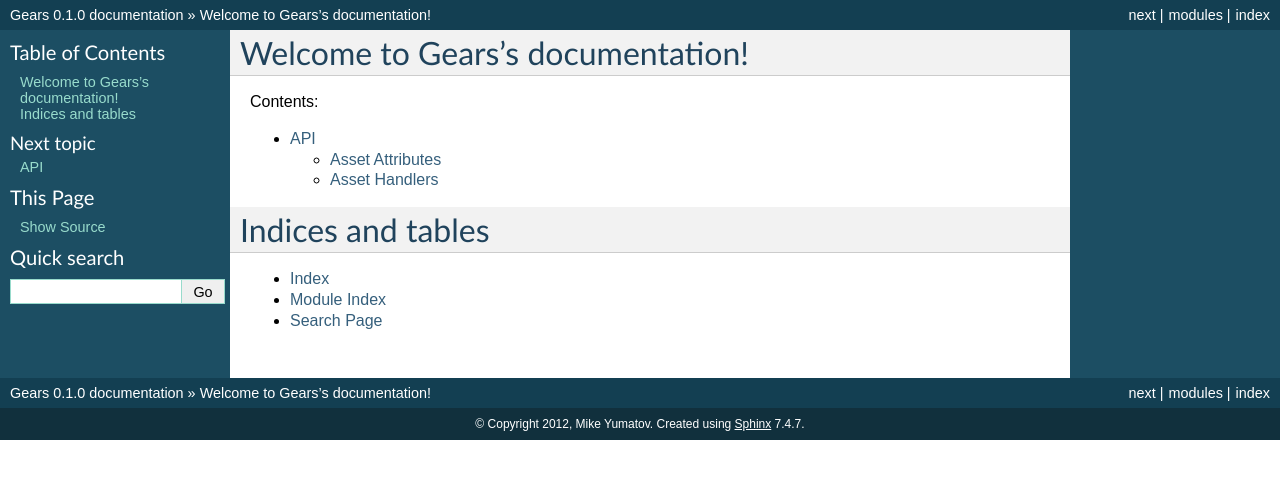
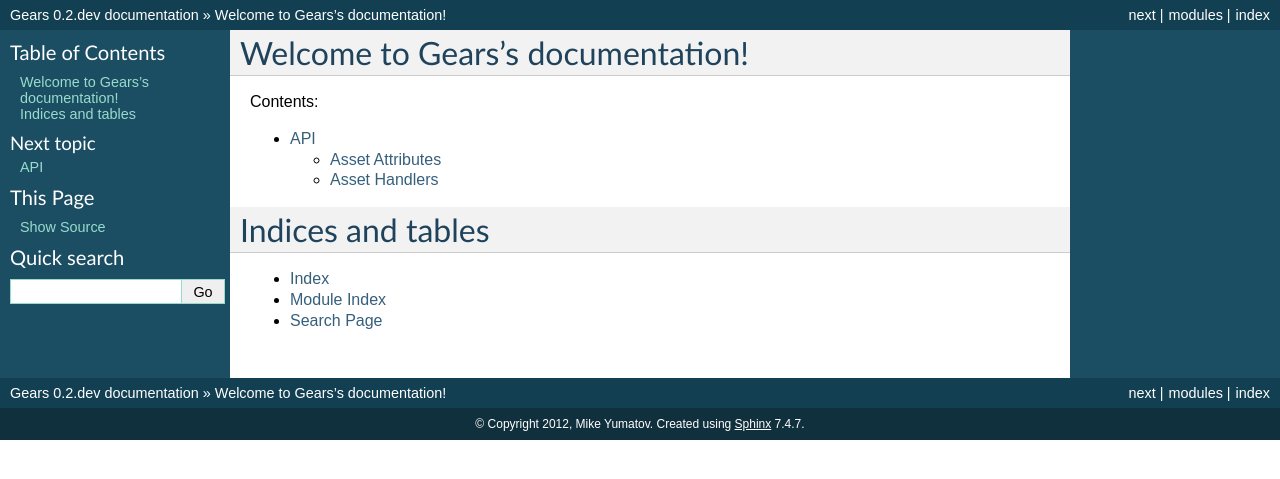
Before and after one commit to gears/gears, a Sphinx documentation site: the page built from docs/index.rst, in a window 1280 px wide. Shown: the top 479 px of the page. Built offline with Sphinx 7.4.7, drawn with Linux system fonts in a browser that asks for light colours.

Commit message:
Bump version number

```diff
--- a/docs/conf.py
+++ b/docs/conf.py
@@ -48,9 +48,9 @@
 # built documents.
 #
 # The short X.Y version.
-version = '0.1'
+version = '0.2'
 # The full version, including alpha/beta/rc tags.
-release = '0.1.0'
+release = '0.2.dev'
 
 # The language for content autogenerated by Sphinx. Refer to documentation
 # for a list of supported languages.
--- a/setup.py
+++ b/setup.py
@@ -8,7 +8,7 @@
 
 setup(
     name='Gears',
-    version='0.1.1',
+    version='0.2.dev',
     license='ISC',
     description='Compiles and concatenates JavaScript and CSS assets.',
     long_description=read('README.rst'),
```
